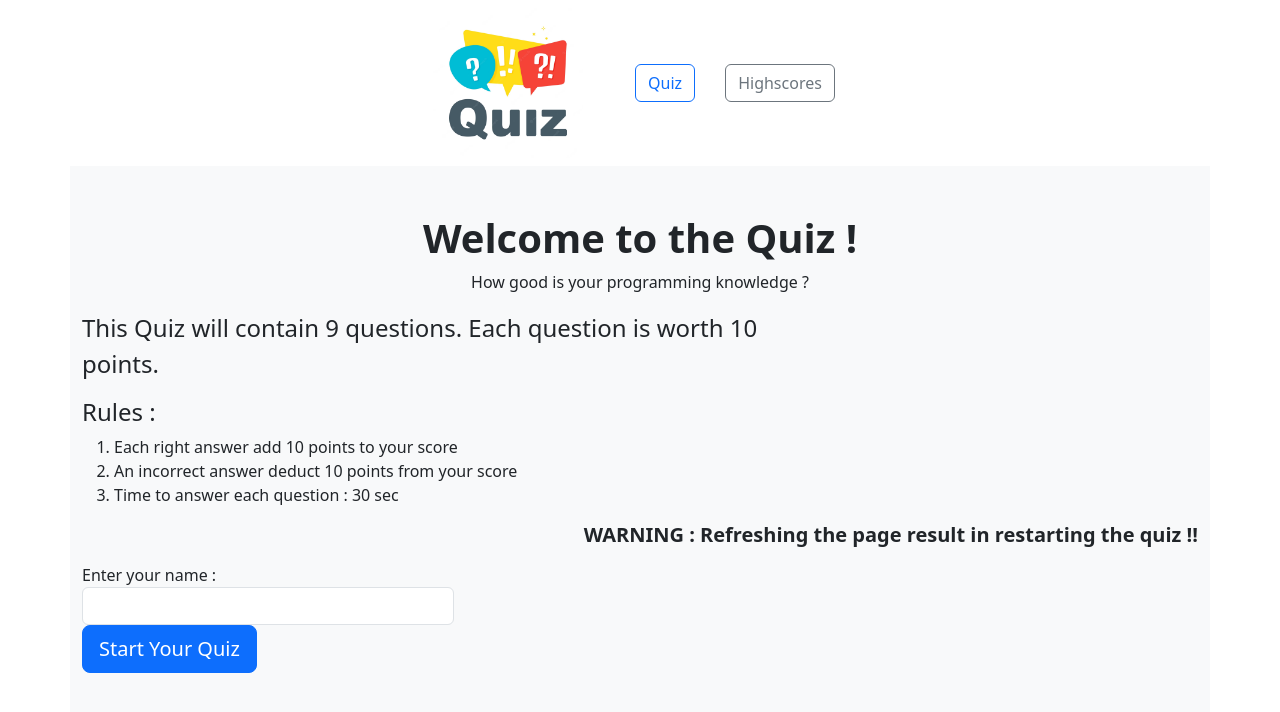
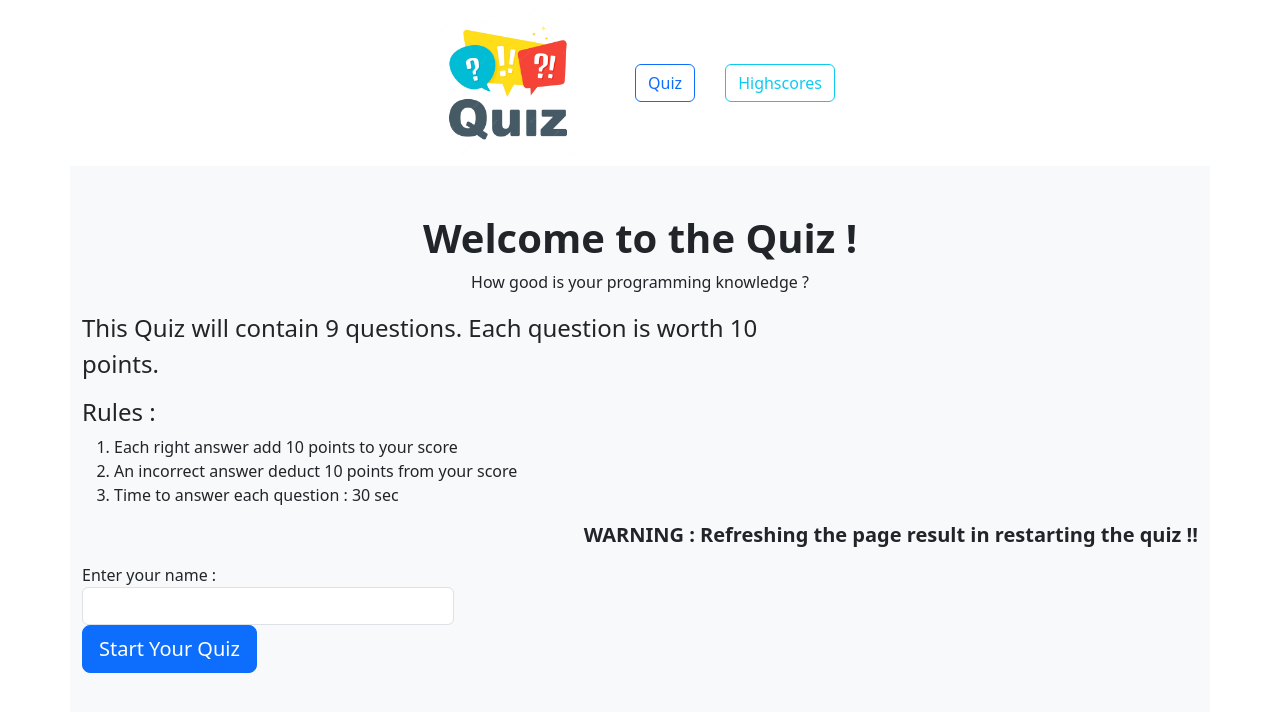
Before and after one commit to amine20akka/QuizApp-Front, an Angular app: page /welcome in a window 1280 px wide. Shown: the top 712 px of the page. Built offline with nearby package versions, Linux system fonts and the light colour scheme.

Commit message:
Highscores button

```diff
--- a/src/app/header/header.component.html
+++ b/src/app/header/header.component.html
@@ -3,7 +3,7 @@
         <img src="assets/quiz-logo.avif" alt="Logo" class="logo">
         <form class="container-fluid justify-content-start">
             <button class="btn btn-outline-primary" type="button" (click)="goToQuizPage()">Quiz</button>
-            <button class="btn btn-outline-secondary" type="button">Highscores</button>
+            <button class="btn btn-outline-info" type="button">Highscores</button>
         </form>
     </div>
 </nav>
--- a/src/app/question/question.component.html
+++ b/src/app/question/question.component.html
@@ -56,7 +56,7 @@
                 <img style="width: 50%;" class="img-fluid col-sm-12 mx-auto"
                     src="assets\unnamed.png" alt="">
                 <div class="result text-center col-md-6 col-sm-12">
-                    <h3>Congratulations {{name}} !! <br>You have completed the quiz. <br>Here is your results :</h3>
+                    <h3>Congratulations {{name}} !! <br>You have completed the quiz<br>Here is your results :</h3>
                     <p>Total Question Attempted : {{questionList.length}} </p>
                     <p>Total Correct Answered : {{correctAnswer}} </p>
                     <p>Total Wrong Answered : {{inCorrectAnswer}} </p>
--- a/src/app/question/question.component.ts
+++ b/src/app/question/question.component.ts
@@ -1,7 +1,6 @@
 import { Component, OnInit } from '@angular/core';
 import { interval } from 'rxjs/internal/observable/interval';
 import { QuestionService } from '../service/question.service';
-import { QuestionBack } from '../QuestionBack';
 import { QuestionFront } from '../QuestionFront';
 
 @Component({
```
